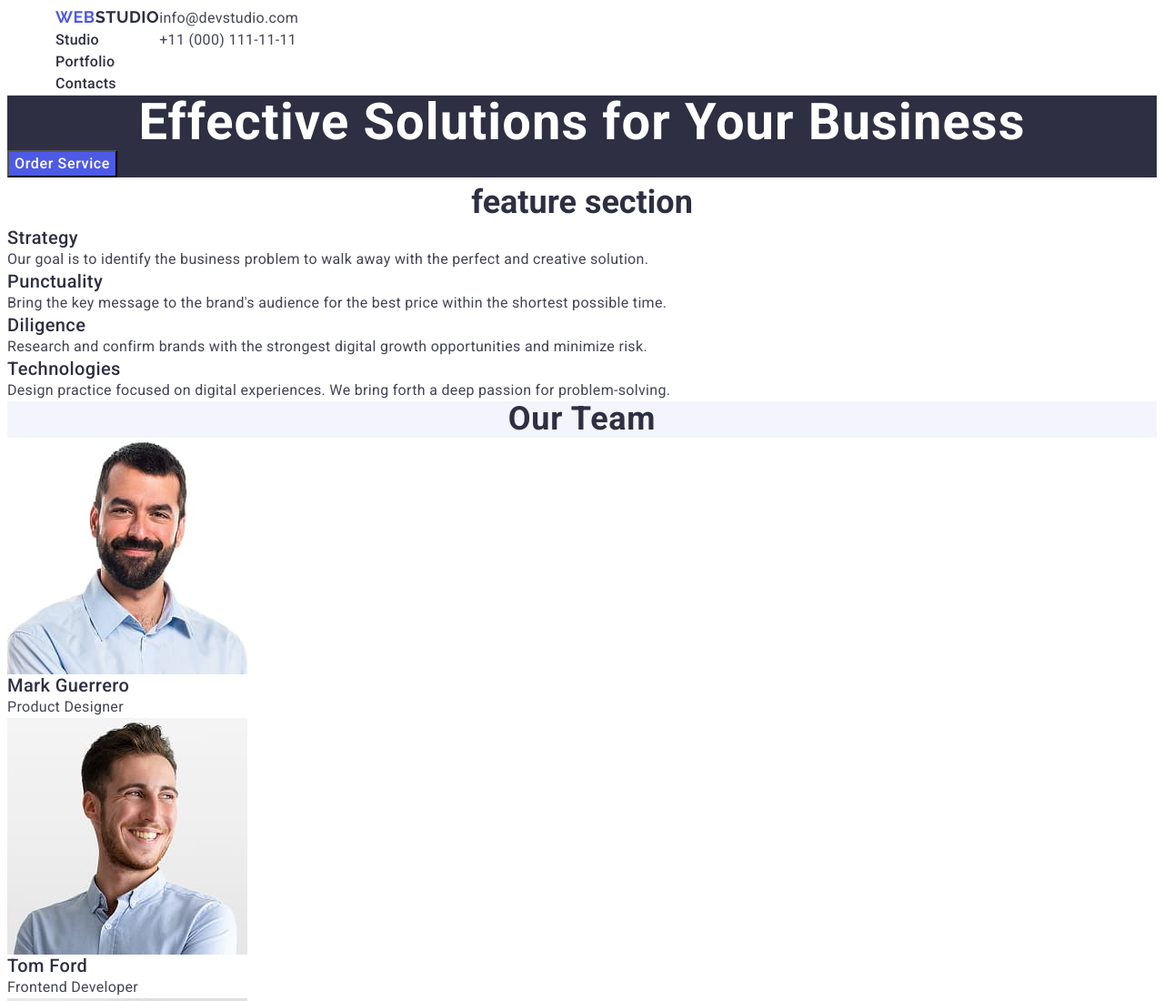
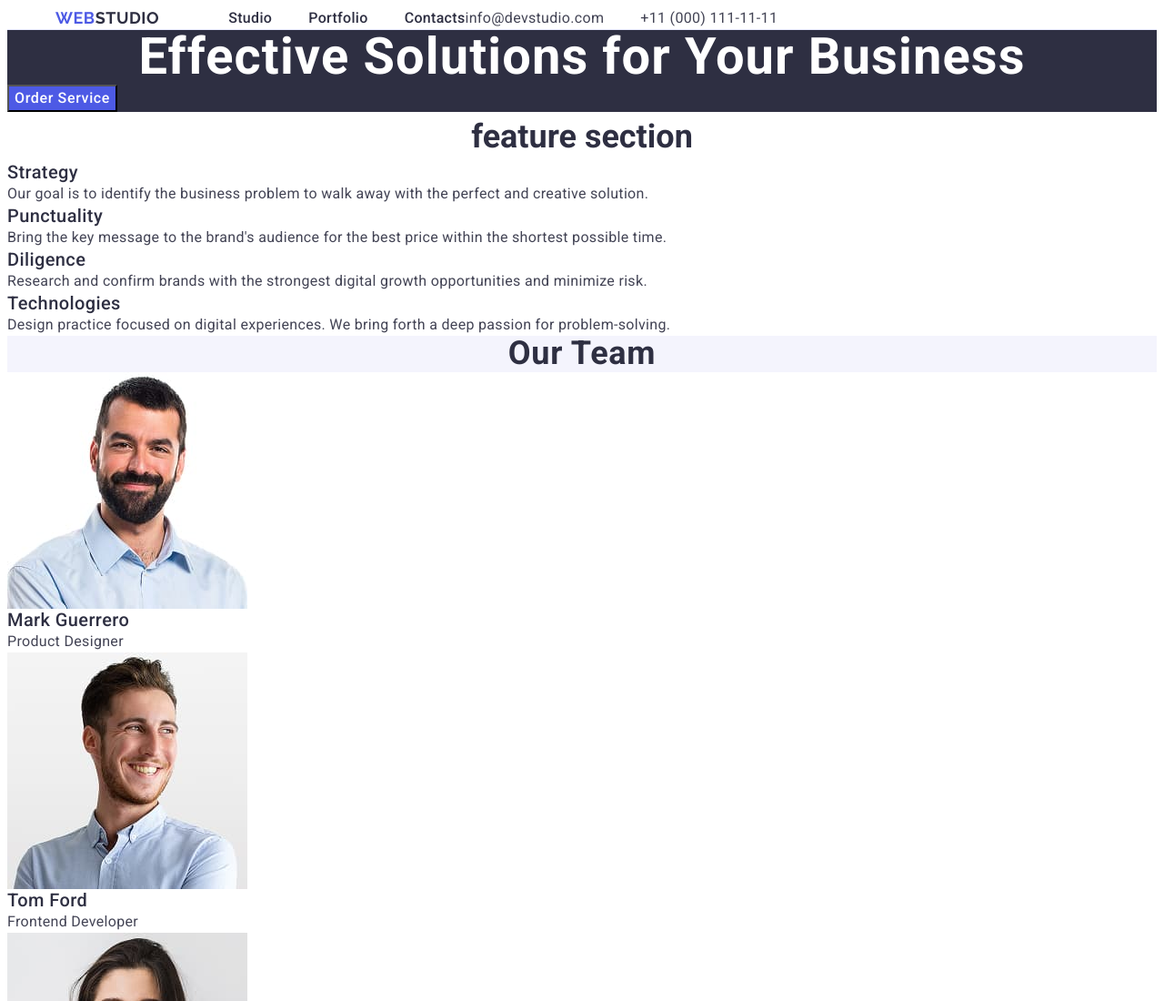
Before and after one commit to daminqf/goit-markup-hw-03, a plain HTML site: page index.html in a window 1280 px wide. Shown: the top 1100 px of the page at 91% size. Drawn offline with Linux system fonts and the light colour scheme.

Commit message:
edit header2

```diff
--- a/css/styles.css
+++ b/css/styles.css
@@ -31,18 +31,29 @@ body {
     background-color: #FFFFFF;
 }
 
-.conteiner {
+.container {
     width: 1158px;
     margin: 0 auto;
     padding: 0 15px;
 }
 
-.head-conteiner {
+.head-container {
     display: flex;
+}
+
+.navigation {
+    display: flex;
+    align-items: center;
+}
+
+.navigation .logo {
+    margin-right: 76px;
 }
 
 .link-ul {
     list-style: none;
+    display: flex;
+    gap: 40px;
 }
 
 .link {
@@ -50,6 +61,7 @@ body {
     color: #2E2F42;
     text-decoration: none;
     letter-spacing: 0.02em;
+    padding: 24px 0;
 }
 
 .link:focus,
@@ -63,6 +75,8 @@ body {
 
 .address-ul {
     list-style: none;
+    display: flex;
+    gap: 40px;
 }
 
 .address-link {
--- a/index.html
+++ b/index.html
@@ -14,8 +14,8 @@
   </head>
   <body>
     <header class="header">
-      <div class="head-conteiner conteiner">
-        <nav>
+      <div class="head-container container">
+        <nav class="navigation">
           <a class="logo" href="./index.html"
             >Web<span class="accent">Studio</span></a
           >
```
